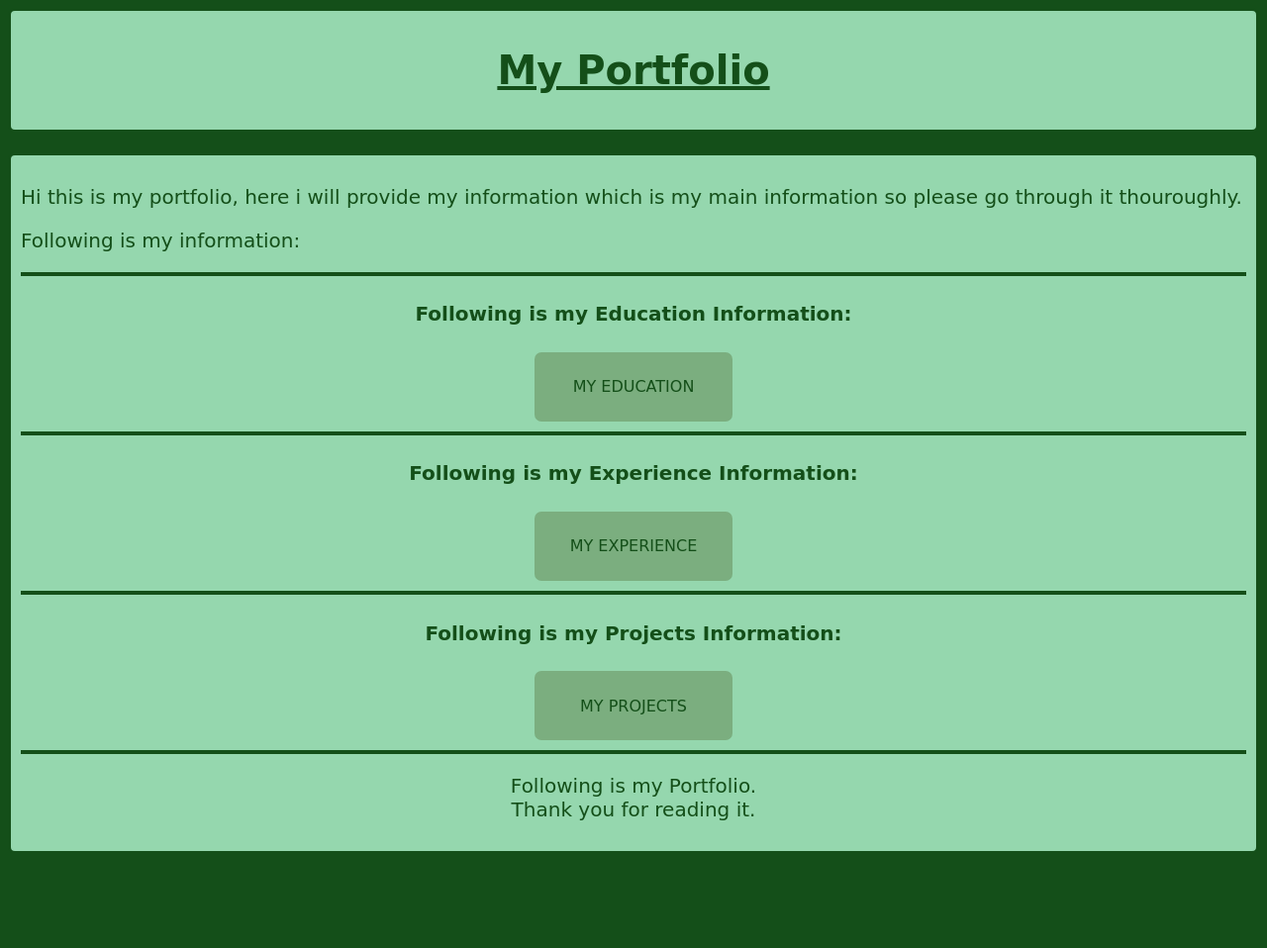
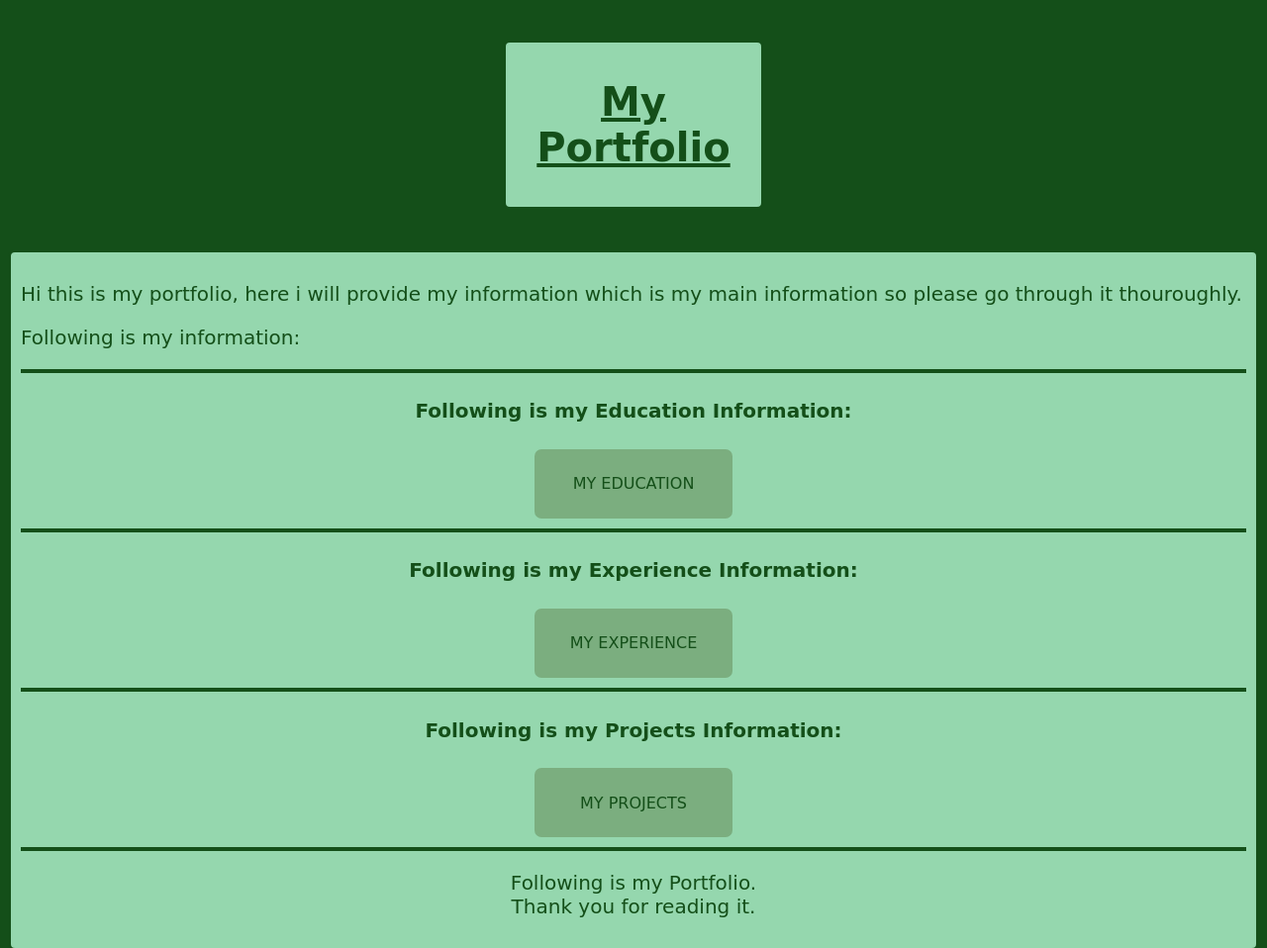
Before and after one commit to Nishank2606/WebDev.github.io, a plain HTML site: page index.html in a window 1280 px wide. Shown: the whole page at 99% size. Before the commit the page ends 883 px from the top, so only its background shows below. Drawn offline with Linux system fonts and the light colour scheme.

Commit message:
New Additions

```diff
--- a/index.html
+++ b/index.html
@@ -4,10 +4,10 @@
     <meta charset="UTF-8">
     <meta name="viewport" content="width=device-width, initial-scale=1.0">
     <title>My Portfolio</title>
-    <link rel="stylesheet" href="index.css">
+    <link rel="stylesheet" href="ndex.css">
 </head>
 <body>
-     <div class="Dry">
+     <div class="Fry">
     <header>
     <h1 align="center"><b><u>My Portfolio</u></b></h1>
     </header>
@@ -18,12 +18,12 @@
     <hr/>
     <h4 align="center">Following is my Education Information:</h4>
     <div class="center">
-    <a href="/edu.html"><i><b><button>MY EDUCATION</button></b></i></a>
+    <a href="/m.html"><i><b><button>MY EDUCATION</button></b></i></a>
     </div>
     <hr/>
     <h4 align="center">Following is my Experience Information:</h4>
     <div class="center">
-    <a href="/exp.html"><i><b><button>MY EXPERIENCE</button></b></i></a>
+    <a href="/n.html"><i><b><button>MY EXPERIENCE</button></b></i></a>
     </div>
     <hr/>
     <h4 align="center">Following is my Projects Information:</h4>
--- a/edu.css
+++ b/m.css
@@ -51,5 +51,13 @@ a {
     border-radius: 7px;
     margin-bottom: 20px;
     padding: 10px;
-    background-color: #95D7AE;
+    background-color: #7BAE7F;
 }
+.Fry{
+    border: 3px solid #144f19;
+    border-radius: 7px;
+    margin-bottom: 20px;
+    padding: 10px;
+    background-color: #7BAE7F;
+    margin: 40px 500px;
+}
--- a/exp.css
+++ b/n.css
@@ -47,3 +47,11 @@ a {
     padding: 10px;
     background-color: #95D7AE;
 }
+.Fry{
+    border: 3px solid #144f19;
+    border-radius: 7px;
+    margin-bottom: 20px;
+    padding: 10px;
+    background-color: #95D7AE;
+    margin: 40px 500px;
+}
--- a/index.css
+++ b/ndex.css
@@ -48,3 +48,11 @@ a {
     padding: 10px;
     background-color:  #95D7AE;
 }
+.Fry{
+    border: 3px solid #144f19;
+    border-radius: 7px;
+    margin-bottom: 20px;
+    padding: 10px;
+    background-color: #95D7AE;
+    margin: 40px 500px;
+}
--- a/form.css
+++ b/o.css
@@ -127,3 +127,11 @@ a {
 .Rip{
     margin: 0px 40px;
 }
+.Fry{
+    border: 3px solid #144f19;
+    border-radius: 7px;
+    margin-bottom: 20px;
+    padding: 10px;
+    background-color: #95D7AE;
+    margin: 40px 500px;
+}
--- a/projects.css
+++ b/projects.css
@@ -61,3 +61,11 @@ a {
     padding: 10px;
     background-color: #0A2463;
   }
+  .Fry{
+    border: 3px solid #247BA0;
+    border-radius: 7px;
+    margin-bottom: 20px;
+    padding: 10px;
+    background-color: #0A2463;
+    margin: 40px 500px;
+}
--- a/table.css
+++ b/table.css
@@ -56,3 +56,11 @@ hr{
     padding: 10px;
     background-color: #FFDBDA;
 }
+.Fry{
+  border: 3px solid #DB7F8E;
+  border-radius: 7px;
+  margin-bottom: 20px;
+  padding: 10px;
+  background-color: #FFDBDA;
+  margin: 40px 500px;
+}
```
Also changed, not shown: m.html (renamed from edu.html, +2 -2 lines), n.html (renamed from exp.html, +2 -2 lines), o.html (renamed from form.html, +4 -4 lines), projects.html (+2 -2 lines), table.html (+1 -1 lines).
